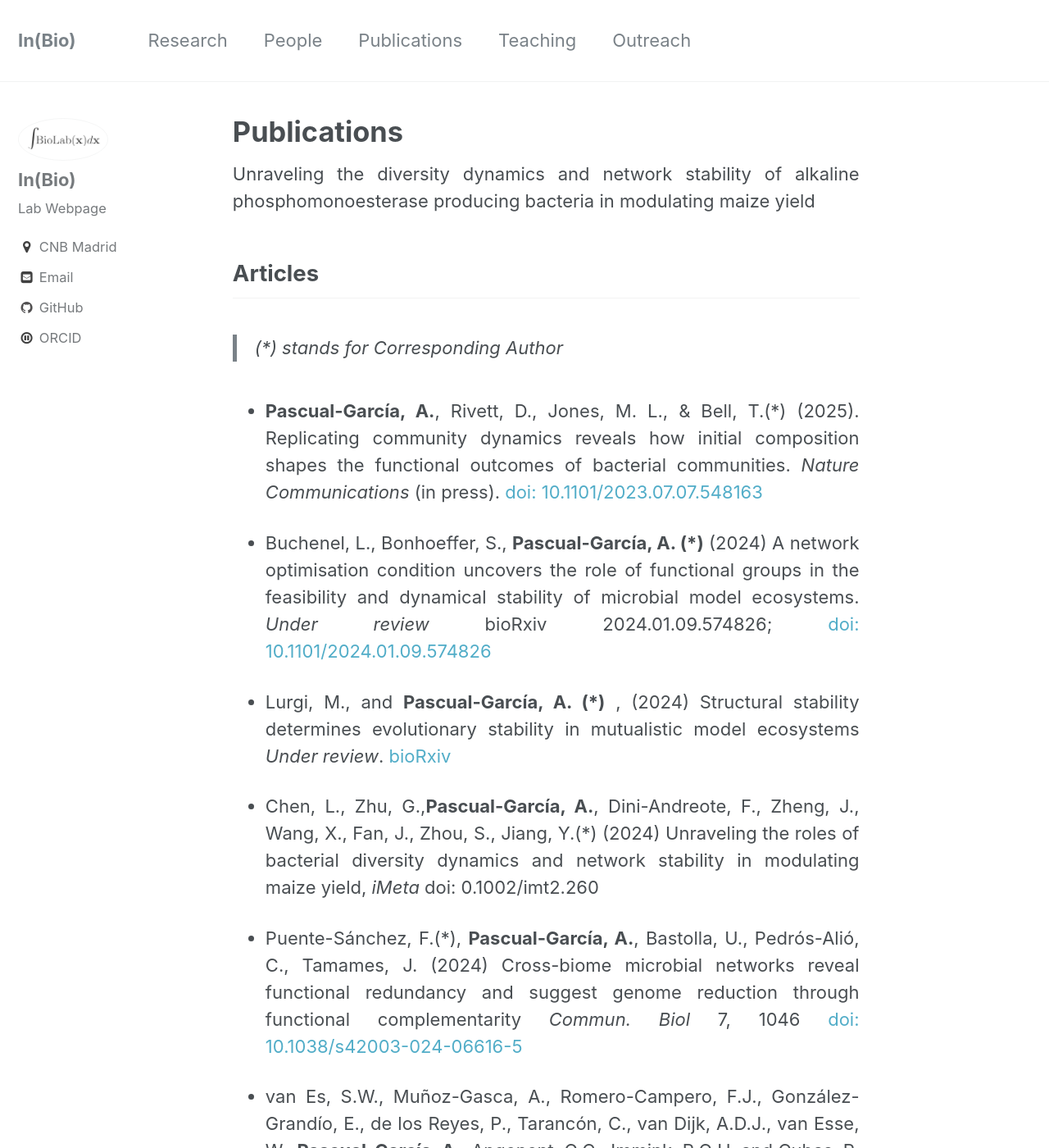
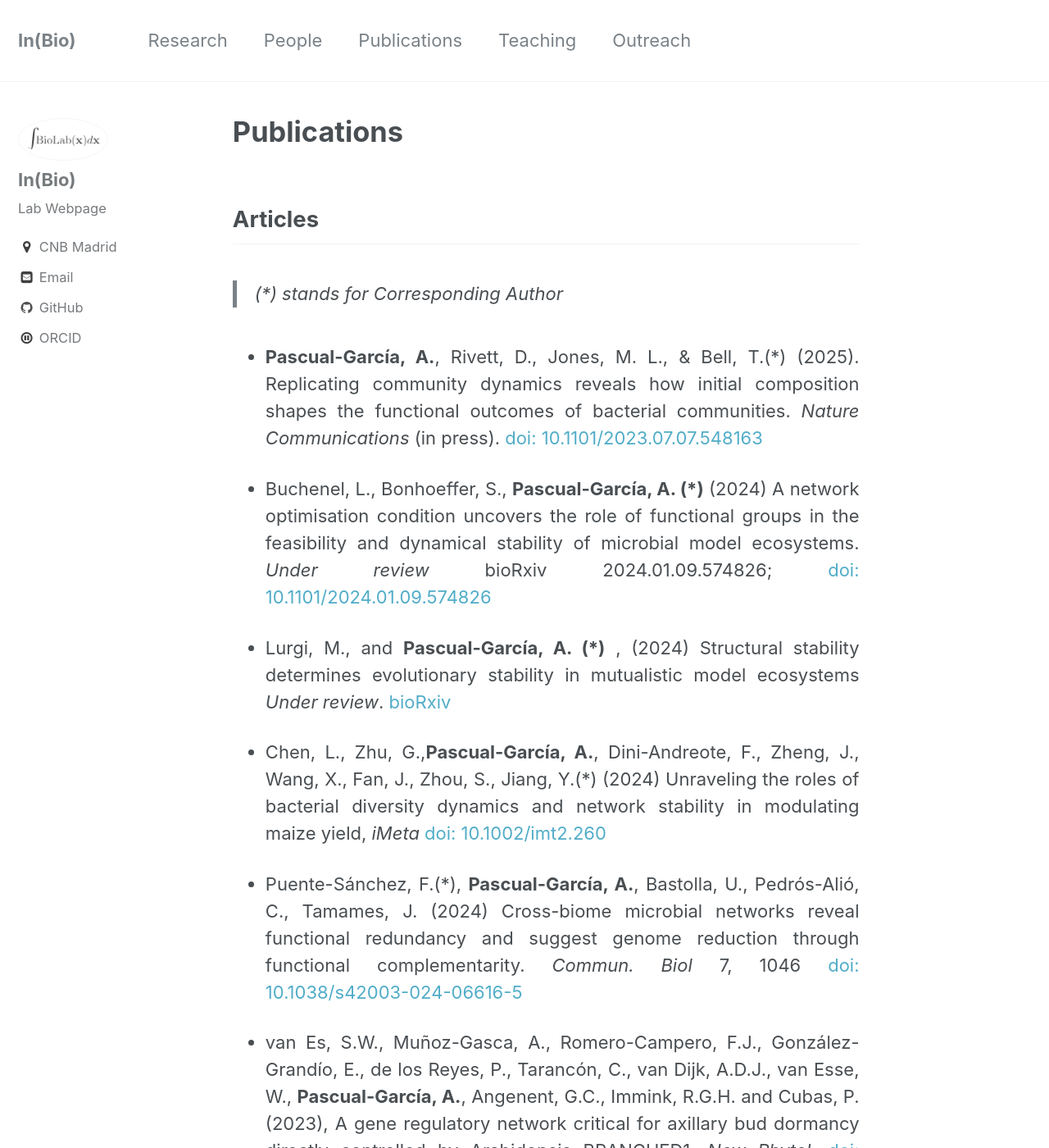
Before and after one commit to apascualgarcia/apascualgarcia.github.io, a Jekyll site: the page built from _pages/Publications.md, in a window 1280 px wide and 1400 px high. Shown: the whole window at 82% size. Built offline with Jekyll 4.4.1, drawn with Linux system fonts in a browser that asks for light colours.

Commit message:
minor corrections pubs

```diff
--- a/_pages/Publications.md
+++ b/_pages/Publications.md
@@ -5,7 +5,6 @@ permalink: /_pages/Publications/
 
 ---
 
-Unraveling the diversity dynamics and network stability of alkaline phosphomonoesterase producing bacteria in modulating maize yield
 
 
 ## Articles
@@ -17,10 +16,10 @@ Unraveling the diversity dynamics and network stability of alkaline phosphomonoe
 
 * Lurgi, M., and **Pascual-García, A. (*)**  , (2024) Structural stability determines evolutionary stability in mutualistic model ecosystems _Under review_. [bioRxiv](https://www.biorxiv.org/content/10.1101/2024.09.04.611292v1.abstract)
 
-* Chen, L., Zhu, G.,**Pascual-García, A.**, Dini-Andreote, F., Zheng, J., Wang, X., Fan, J., Zhou, S., Jiang, Y.(*) (2024) Unraveling the roles of bacterial diversity dynamics and network stability in modulating maize yield,  _iMeta_ doi: 0.1002/imt2.260
+* Chen, L., Zhu, G.,**Pascual-García, A.**, Dini-Andreote, F., Zheng, J., Wang, X., Fan, J., Zhou, S., Jiang, Y.(*) (2024) Unraveling the roles of bacterial diversity dynamics and network stability in modulating maize yield,  _iMeta_ [doi: 10.1002/imt2.260](https://doi.org/10.1002/imt2.260)
 
 
-* Puente-Sánchez, F.(*),  **Pascual-García, A.**, Bastolla, U., Pedrós-Alió, C., Tamames, J. (2024) Cross-biome microbial networks reveal functional redundancy and suggest genome reduction through functional complementarity _Commun. Biol_ 7, 1046 [doi: 10.1038/s42003-024-06616-5](https://doi.org/10.1038/s42003-024-06616-5)
+* Puente-Sánchez, F.(*),  **Pascual-García, A.**, Bastolla, U., Pedrós-Alió, C., Tamames, J. (2024) Cross-biome microbial networks reveal functional redundancy and suggest genome reduction through functional complementarity. _Commun. Biol_ 7, 1046 [doi: 10.1038/s42003-024-06616-5](https://doi.org/10.1038/s42003-024-06616-5)
 
 * van Es, S.W., Muñoz-Gasca, A., Romero-Campero, F.J., González-Grandío, E., de los Reyes, P., Tarancón, C., van Dijk, A.D.J., van Esse, W., **Pascual-García, A.**, Angenent, G.C., Immink, R.G.H. and Cubas, P. (2023), A gene regulatory network critical for axillary bud dormancy directly controlled by Arabidopsis BRANCHED1. _New Phytol._  [doi: 10.1111/nph.19420](https://doi.org/10.1111/nph.19420)
 
```
